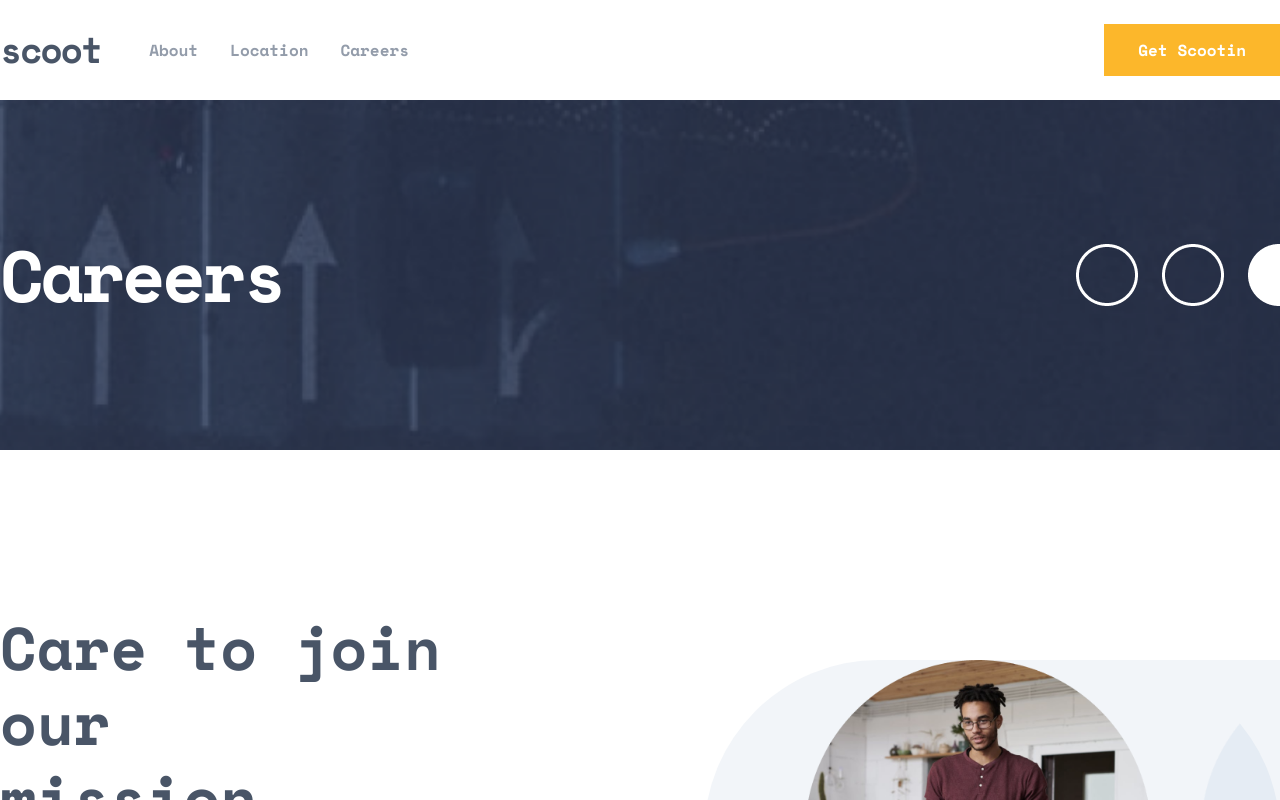
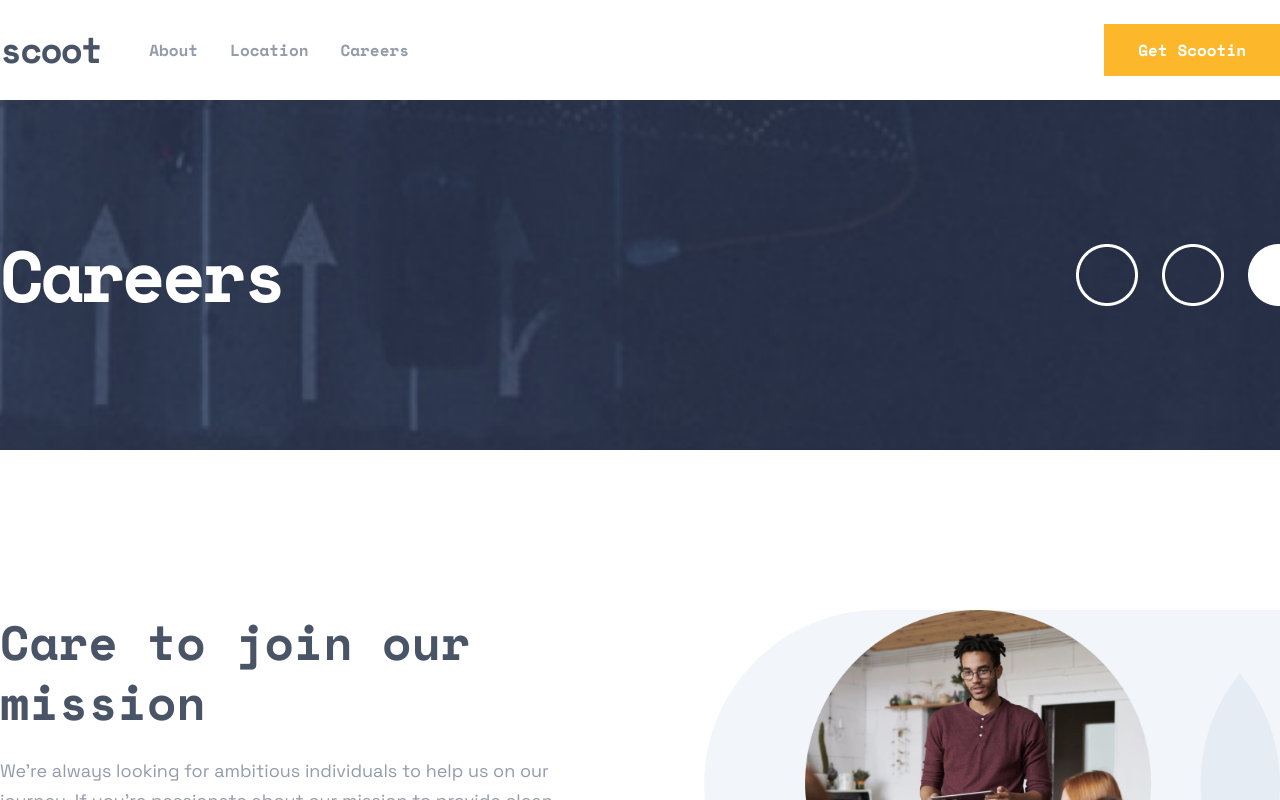
Before and after one commit to 0xSaifX/scooter-commerce, a React (Vite) app in the folder scoot-app/: page /careers in a window 1280 px wide. Shown: the top 800 px of the page. Built offline with nearby package versions, Linux system fonts and the light colour scheme.

Commit message:
auto-commit

```diff
--- a/scoot-app/src/components/Careers.jsx
+++ b/scoot-app/src/components/Careers.jsx
@@ -23,7 +23,7 @@ function Careers() {
       <section className="container mx-auto px-0 py-12 md:py-20 overflow-hidden">
         <div className="flex flex-col md:flex-row items-center gap-12 lg:gap-32">
           <div className="md:w-1/2 text-center md:text-left order-2 md:order-1">
-            <h2 className="text-2xl md:text-4xl lg:text-5xl xl:text-6xl font-bold text-scoot-dark mb-6 leading-tight font-mono">Care to join our <br />mission</h2>
+            <h2 className="text-xl md:text-2xl lg:text-3xl xl:text-5xl font-bold text-scoot-dark mb-6 leading-tight font-mono">Care to join our <br />mission</h2>
             <p className="text-scoot-grey mb-8 leading-relaxed text-sm md:text-base lg:text-lg">
               We're always looking for ambitious individuals to help us on our journey. If you're passionate about our mission to provide clean, accessible transport to improve urban living we want to hear from you!
             </p>
```
